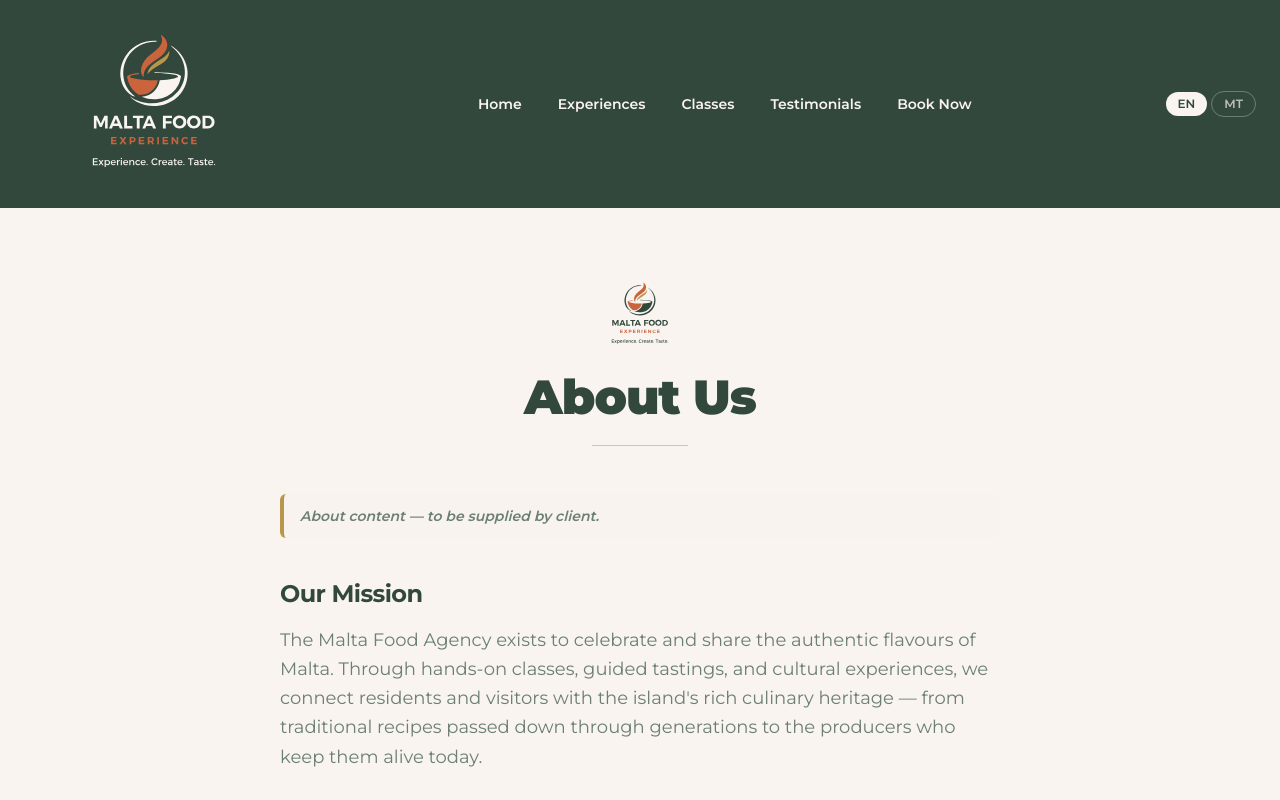
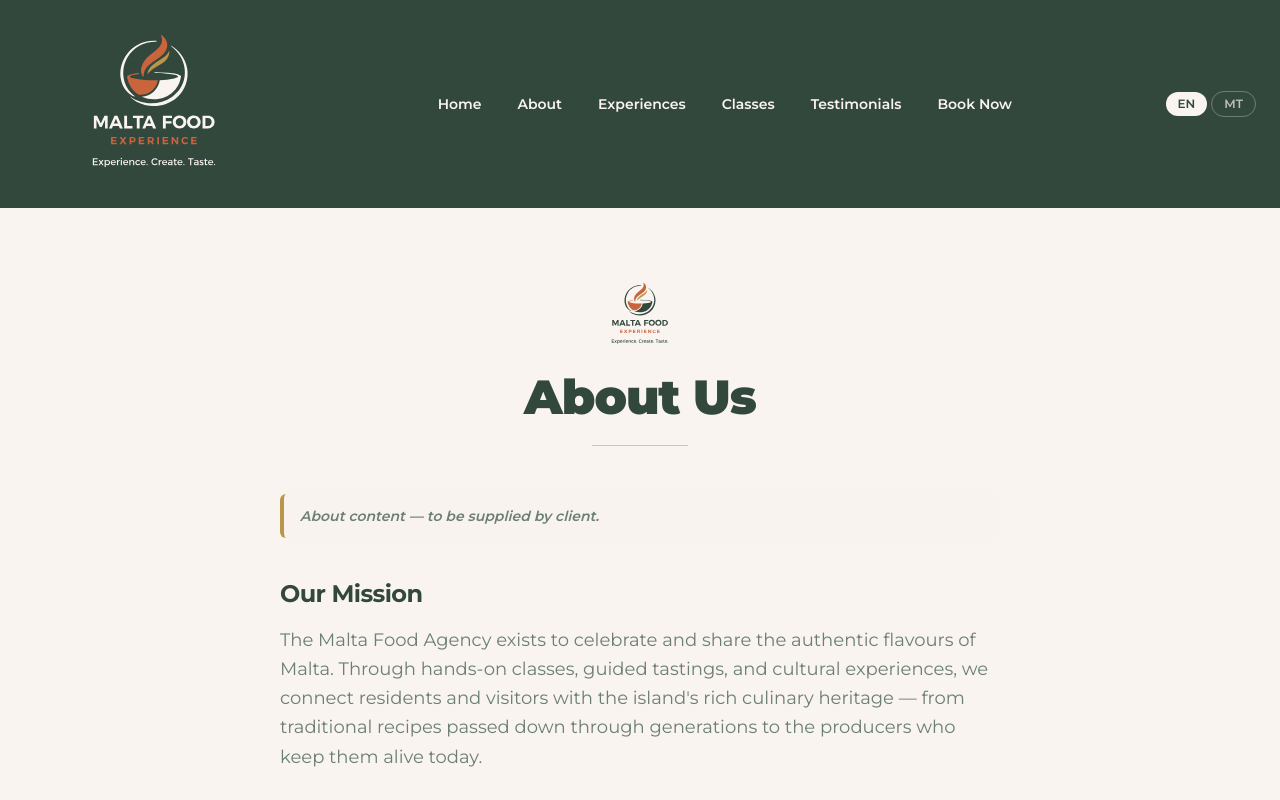
Before and after one commit to agilexplus-rv/mfa-food-experience-website, a Next.js app: page /about in a window 1280 px wide. Shown: the top 800 px of the page. Built offline with nearby package versions, Linux system fonts and the light colour scheme.

Commit message:
feat(nav): add About link to header, footer, and mobile nav
The /about page already existed and rendered fine but wasn't linked
from anywhere in the navigation, so it was undiscoverable.

```diff
--- a/src/components/layout/MobileNav.tsx
+++ b/src/components/layout/MobileNav.tsx
@@ -19,6 +19,7 @@ import { useEffect, useRef, useState } from "react"
 
 const NAV_LINKS = [
   { label: "Home", href: "/" },
+  { label: "About", href: "/about" },
   { label: "Experiences", href: "/services" },
   { label: "Classes", href: "/services/classes" },
   { label: "Book Now", href: "/services" },
--- a/src/components/layout/SiteFooter.tsx
+++ b/src/components/layout/SiteFooter.tsx
@@ -17,6 +17,7 @@ import Link from "next/link"
 
 const NAV_LINKS = [
   { label: "Home", href: "/" },
+  { label: "About", href: "/about" },
   { label: "Experiences", href: "/services" },
   { label: "Classes", href: "/services/classes" },
   { label: "Testimonials", href: "/testimonials" },
--- a/src/components/layout/SiteHeader.tsx
+++ b/src/components/layout/SiteHeader.tsx
@@ -5,6 +5,7 @@ import Link from "next/link"
 
 const NAV_LINKS = [
   { label: "Home", href: "/" },
+  { label: "About", href: "/about" },
   { label: "Experiences", href: "/services" },
   { label: "Classes", href: "/services/classes" },
   { label: "Testimonials", href: "/testimonials" },
```
